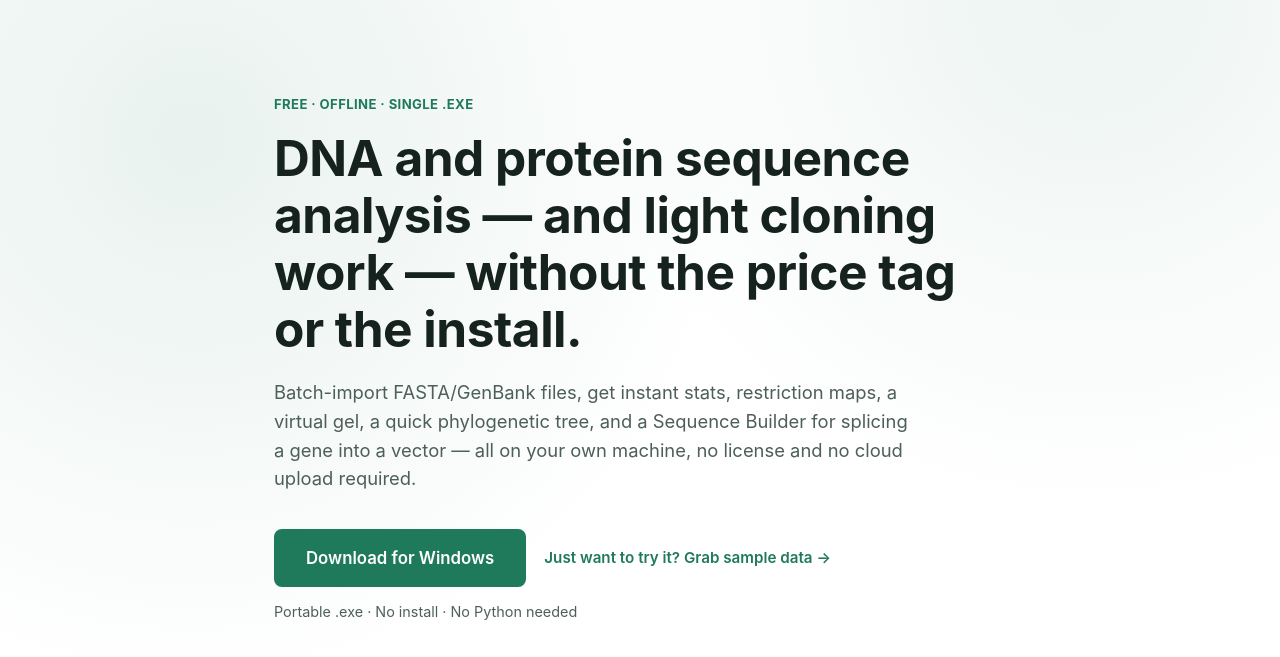
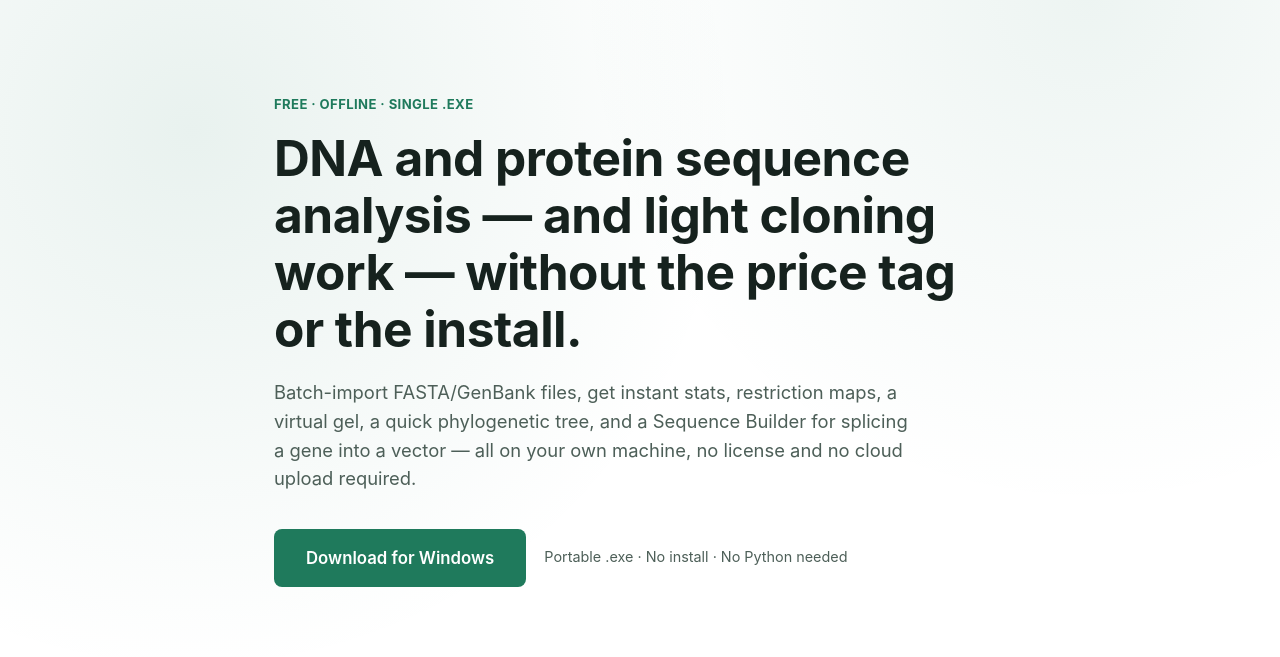
Before and after one commit to matt2000-exe/biopython-workbench-site, a website: page index.html in a window 1280 px wide. Shown: the part 67-724 px from the top of the page. Drawn offline with Linux system fonts and the light colour scheme.

Commit message:
Hero button scrolls to Downloads section instead of direct-downloading
Removes the sample-data link next to it (redundant now that samples
live in the same Downloads section the button jumps to).

```diff
--- a/css/style.css
+++ b/css/style.css
@@ -184,26 +184,10 @@ img, svg {
   gap: 18px;
 }
 
-.hero-link {
-  color: var(--brand);
-  font-weight: 600;
-  text-decoration: none;
-  font-size: 0.95rem;
-}
-
-.hero-link:hover {
-  text-decoration: underline;
-}
-
 .hero-meta,
 .download-meta {
   color: var(--text-muted);
   font-size: 0.9rem;
-}
-
-.hero-meta {
-  display: block;
-  margin-top: 14px;
 }
 
 /* Positioning strip */
--- a/index.html
+++ b/index.html
@@ -41,12 +41,11 @@
         all on your own machine, no license and no cloud upload required.
       </p>
       <div class="hero-actions">
-        <a href="https://github.com/matt2000-exe/BioPythonWorkbench/releases/download/latest/BiopythonWorkbench.exe" class="btn btn-primary btn-lg" download>
+        <a href="#download" class="btn btn-primary btn-lg">
           Download for Windows
         </a>
-        <a href="#samples" class="hero-link">Just want to try it? Grab sample data &rarr;</a>
+        <span class="hero-meta">Portable .exe &middot; No install &middot; No Python needed</span>
       </div>
-      <span class="hero-meta">Portable .exe &middot; No install &middot; No Python needed</span>
     </div>
   </section>
 
```
